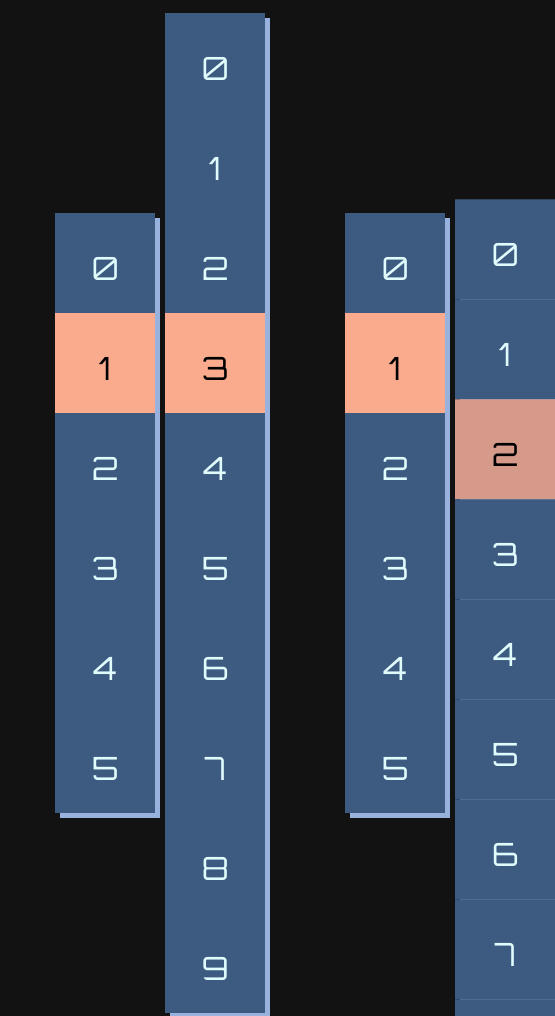
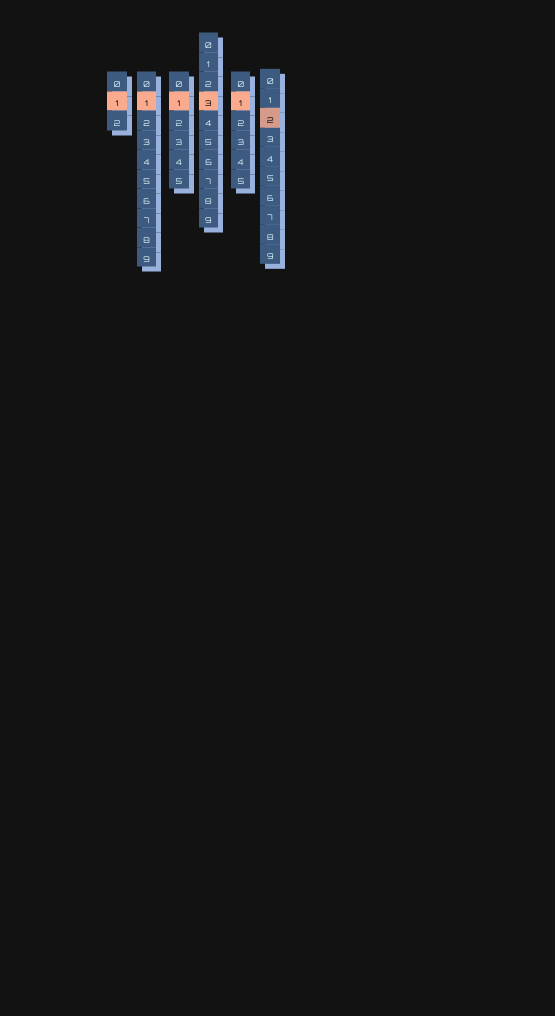
Before and after one commit to khangdvu/ColumnClock, a plain HTML site: page index.html in a window 390 px wide. Shown: the top 1016 px of the page, 555 px wide, since content can reach past the window. After the commit the page ends 844 px from the top, so only its background shows below. Drawn offline with Linux system fonts and the light colour scheme.

Commit message:
Change size units for more responsive design

```diff
--- a/styles.css
+++ b/styles.css
@@ -11,30 +11,30 @@ body{
 .clockColumn{
     --position: 0;
     margin: 5px;
-    transform: translateY(calc(var(--position) * -100px));
+    transform: translateY(calc(var(--position) * -5vw));
     transition: transform 0.8s;
 
 }
 
 .clockColumn.once{
-    margin-right: 75px;
+    margin-right: 2vw;
 }
 
 .clockSquare{
     position: relative;
     display: flex;
-    width: 100px;
-    height: 100px;
+    width: 5vw;
+    height: 5vw;
     margin: 0;
     background-color: 	#3D5A80;
-    top: 30%;
+    top: 40%;
     text-align: center;
     justify-content: center;
     box-shadow: 5px 5px #99B2DD;
 }
 .clockSquare span{
     font-family: 'Orbitron', sans-serif;
-    font-size: 2rem;
+    font-size: 2vw;
     color:  #E0FBFC;
     position: absolute;
     top: 35%;
```
